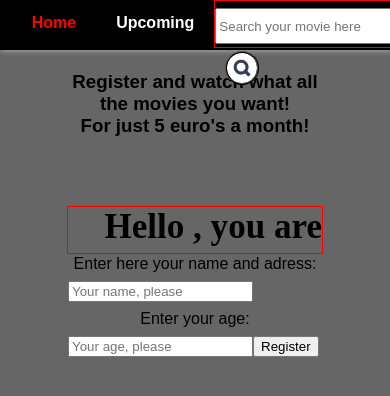
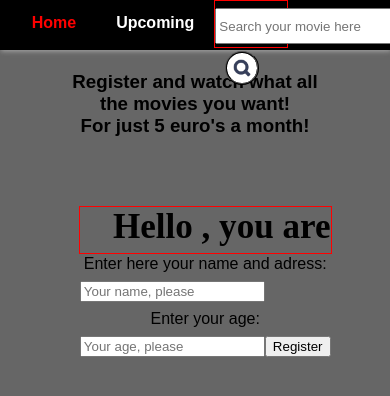
Before and after one commit to AnnKemp/video-app, a React (Create React App) app: page /components/contact/Register in a window 390 px wide. Shown: the top 396 px of the page. Built offline with nearby package versions, Linux system fonts and the light colour scheme.

Commit message:
working on the CSS of the search-field now

```diff
--- a/src/App.css
+++ b/src/App.css
@@ -60,10 +60,12 @@ nav{
   background-color: black;
 }
 nav form{
-  margin: 0 0 0 0;
+  margin-right:0;
   height:3em;
-  width:16em;
+  min-width:70%;
   border:red solid 1px;
+  position: relative;
+  float: right;
 }
 nav form .complete{
   position: relative;
@@ -177,8 +179,8 @@ video{margin-left:0;}
     font-size: 9vw;
   }
   figure, #title, video, p {
-    flex: 100%;
-    max-width: 100%;
+    flex: 90%;
+    max-width: 90%;
   }
   nav form{
     margin: 0 0 0 0;
```
